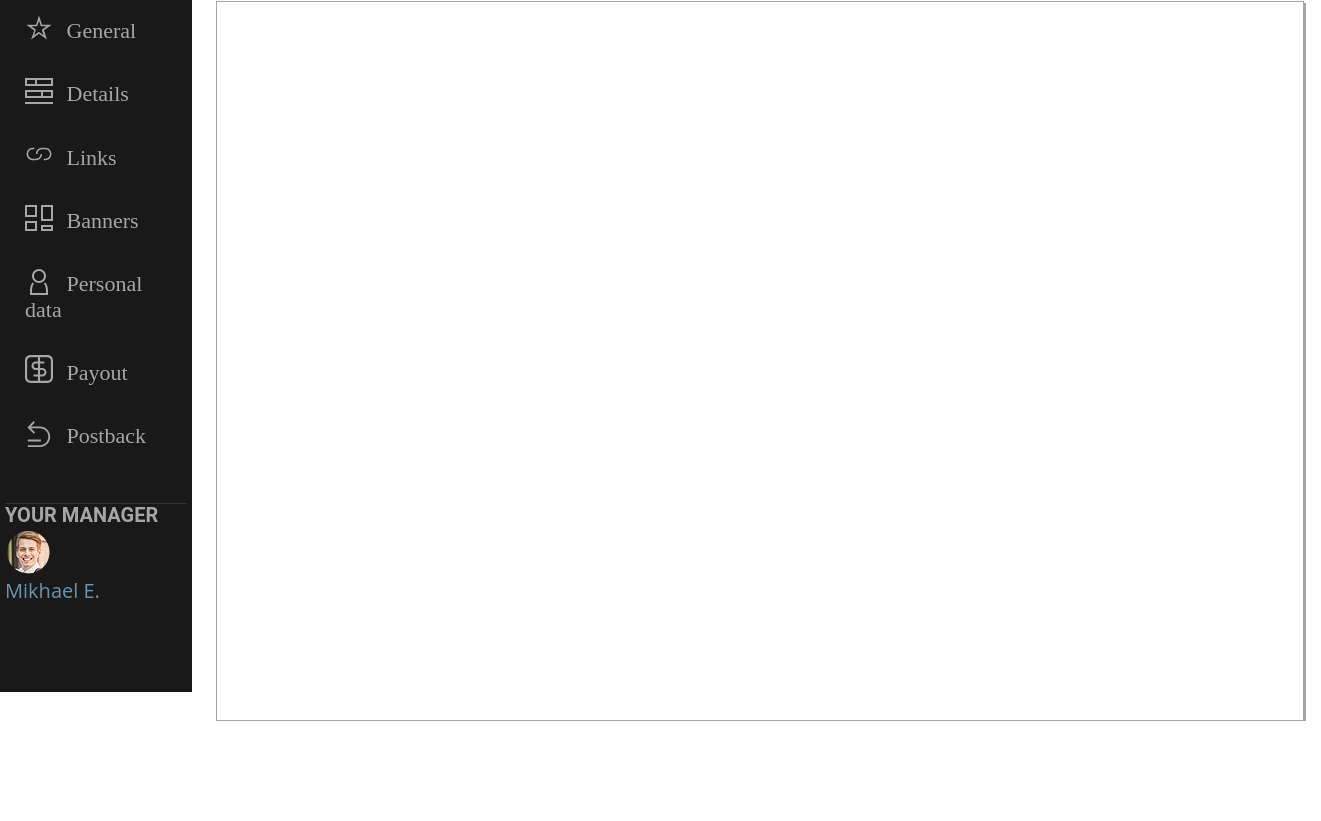
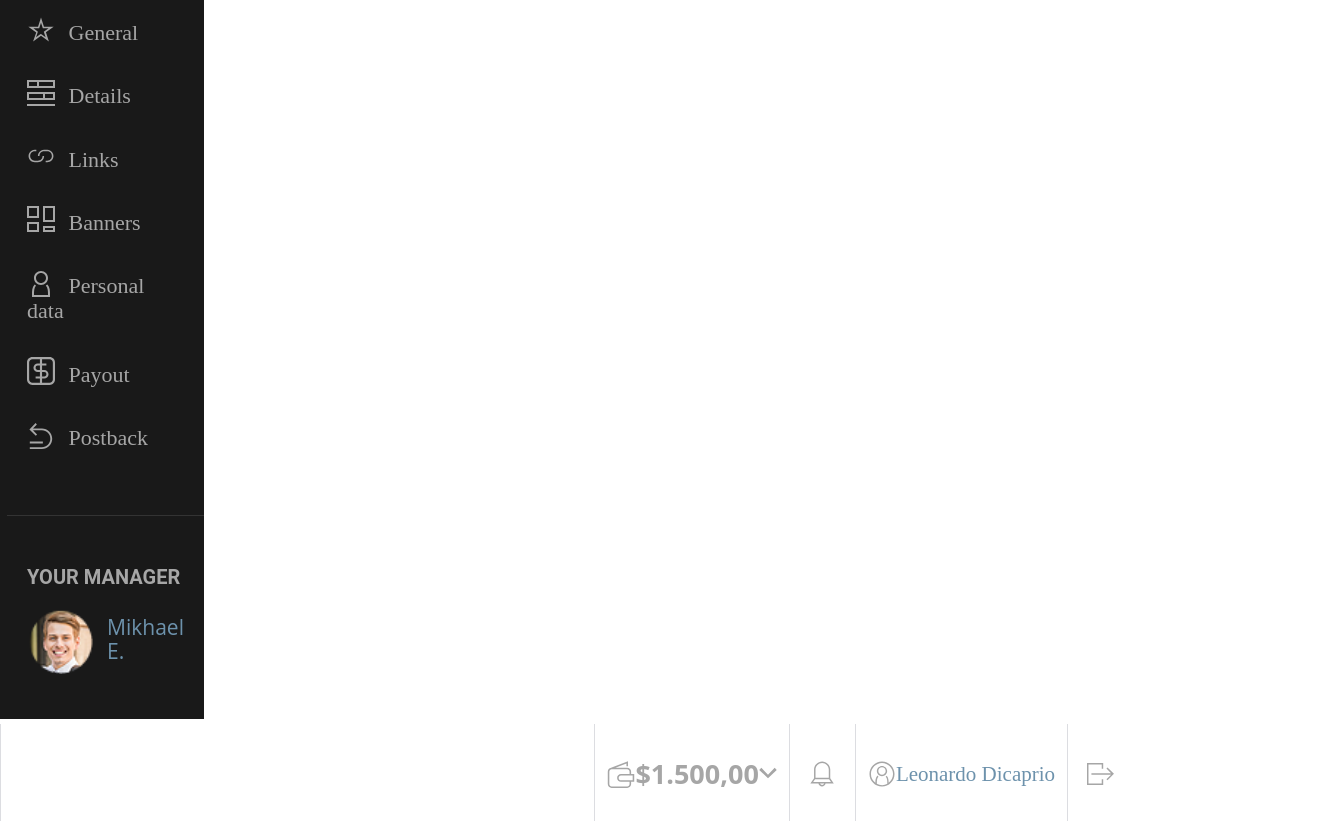
Before and after one commit to malwina-mika/JustDoIt, a website: page src/index.html in a window 1280 px wide. Shown: the part 103-924 px from the top of the page, 1321 px wide, since content can reach past the window. Before the commit the page ends 824 px from the top, so only its background shows below. Drawn offline with nearby package versions, Linux system fonts and the light colour scheme; files that its build step writes are made by us from their sources.

Commit message:
changed styles for avatar

```diff
--- a/src/index.html
+++ b/src/index.html
@@ -11,7 +11,7 @@
 <body>
   <div class="flex-container">
     <div class="sidebar">
-      <div class="flex-wrapper title-wrapper ">
+      <div class="flex-wrapper title-wrapper">
         <h1>Just do it</h1>
         <i class="fas fa-bars hamburger"></i>
       </div>
@@ -76,9 +76,9 @@
           <span>Postback</span>
         </a></li>
       </ul>
-      <div class="menager-avatar">
+      <div class="avatar-wrapper">
         <h3>YOUR MANAGER</h3>
-        <div class="flex-wrapper avatar-wrapper">
+        <div class="flex-wrapper menager-avatar">
           <img src="images/manager_1.png" alt="manager-photo">
           <p class="link-small link-color">Mikhael E.</p>
         </div>
--- a/src/sass/_layout.scss
+++ b/src/sass/_layout.scss
@@ -3,6 +3,7 @@
   margin: 0;
   padding: 0;
 }
+
 body {
   margin: 0;
   padding: 0;
@@ -20,13 +21,6 @@ h1, h2, h3 {
   font-family: $brand-font;
 }
 
-h1 {
-  font-size: 30px;
-  font-family: $main-font;
-  color: $color-light;
-  padding: 0 30px;
-}
-
 h2 {
   font-size: 24px;
 }
@@ -41,26 +35,18 @@ p {
   font-family: $paragraph-font;
 }
 
-a {
-  text-decoration: none;
-  color: $color-links;
-  font-size: 17px;
+.row {
+  flex-direction: row;
 }
 
-.sidebar, .top-side, .main-content-wrapper {
-  heigth: 100%;
-  width: 100%;
-}
-
-.flex-item {
-  display: inline-flex;
-  justify-content: space-evenly;
+.flex-wrapper  {
+  display: flex;
+  flex-direction: row;
+  flex-wrap: nowrap;
+  justify-content: center;
   align-items: center;
 }
 
-.row {
-  flex-direction: row;
-}
 
 .flex-container {
   display: flex;
@@ -77,5 +63,16 @@ a {
 }
 
 .column-wrapper {
-  flex: 0 0 85%;
+  flex: 0 0 86%;
 }
+
+.sidebar, .top-side, .main-content-wrapper {
+  heigth: 100%;
+  width: 100%;
+}
+
+.flex-item {
+  display: inline-flex;
+  justify-content: space-evenly;
+  align-items: center;
+}
--- a/src/sass/_variables.scss
+++ b/src/sass/_variables.scss
@@ -13,6 +13,8 @@ $color-dark-sidebar: #191919;
 $color-gray: #bababa;
 $color-disable: #E3E3E3;
 $color-light: #F5F5F2;
+$color-background: #f1f2f6;
+$color-border-light: #dcdde1;
 $color-red: #FF0000;
 $color-main-hover: #FFA200;
 $color-avtive-green: #04AE00;
--- a/src/sass/components/_avatar.scss
+++ b/src/sass/components/_avatar.scss
@@ -1,23 +1,25 @@
-.menager-avatar {
-  padding: 30px;
+.avatar-wrapper {
+  padding: 30px 20px;
   color: $color-paragraph;
-  height: 60px;
+  .flex-wrapper {
+    justify-content: flex-start;
+  }
+    h3 {
+      margin-top: 20px;
+    }
+
 }
 
-.avatar-wrapper {
-  display: flex;
-  flex-wrap: nowrap;
-  text-align: center;
-  margin: 10px auto;
+.menager-avatar {
+  margin: 15px 0;
   height: 70px;
   .link-small {
     align-self: center;
-    padding-left: 5px;
-    font-size: 18px;
-    color: $color-links;
+    padding-left: 10px;
   }
   img {
     min-width: 70px;
-    height: 100%;
+    margin: 0;
+    padding: 0;
   }
 }
--- a/src/sass/components/_links.scss
+++ b/src/sass/components/_links.scss
@@ -1,15 +1,18 @@
+a {
+  text-decoration: none;
+  color: $color-links;
+  font-size: 17px;
+  margin: 0;
+}
+
 .link-small {
-  font-size: 20px;
+  font-size: 21px;
 }
 
 .link-big {
-  font-size: 22px;
+  font-size: 23px;
 }
 
-.amount {
-  font-size: 20px;
-  font-weight: bold;
-}
 
 .link-color {
   color: $color-links;
--- a/src/sass/components/_navlink.scss
+++ b/src/sass/components/_navlink.scss
@@ -1,6 +1,5 @@
-
 .navlinks {
-  padding-bottom: 40px;
+  padding-bottom: 50px;
   border-bottom: 1px solid $color-dark;
 }
 
--- /dev/null
+++ b/src/sass/components/_title.scss
@@ -0,0 +1,15 @@
+h1 {
+  font-size: 37px;
+  font-family: $main-font;
+  color: $color-light;
+  padding: 0 30px;
+}
+
+.title-wrapper {
+    justify-content: space-between;
+    height: 100px;
+    i {
+      padding: 25px;
+      font-size: 30px;
+    }
+}
--- a/src/sass/components/topbar.scss
+++ b/src/sass/components/_topbar.scss
@@ -3,29 +3,34 @@
   display: flex;
   white-space: nowrap;
   list-style: none;
-  min-height: 80px;
+  min-height: 100px;
   width: 100%;
   padding: 0;
   margin: 0;
-  border-bottom: 1px solid #a6a6a6;
+  border-bottom: 1px solid #dcdde1;
   .flex-item {
     padding: 10px 12px;
-    border-left: 1px solid #a6a6a6;
+    border-left: 1px solid #dcdde1;
   }
 }
 
 .row {
   .item1 {
-    flex: 0 0 60%;
+    flex: 0 0 54%;
   }
   .item2 {
-    flex: 0 0 15%;
+    flex: 0 0 17%;
     .light-icon {
       width: 18px;
       height: 18px;
     }
   }
   .item3 {
-      flex: 0 0 5%;
+      flex: 0 0 6%;
   }
 }
+
+.amount {
+  font-size: 27px;
+  font-weight: bold;
+}
--- a/src/sass/pages/mainpage.scss
+++ b/src/sass/pages/mainpage.scss
@@ -1,7 +1,7 @@
 .main-content-wrapper {
   height: 90%;
   display: block;
-  margin: 24px;
-  border: 1px solid #a6a6a6;
-  box-shadow: 2px  2px #a6a6a6;
+  border: 1px solid #f5f6fa;
+  background-color: #f1f2f6;
+
 }
--- a/src/sass/sections/_sidebar.scss
+++ b/src/sass/sections/_sidebar.scss
@@ -1,5 +1,6 @@
 .sidebar {
   background-color: $color-dark-sidebar;
-  flex: 0 1 15%;
-  padding: 5px;
+  flex: 0 1 14%;
+  min-height: 100vh;
+  padding-left: 7px;
 }
--- a/src/sass/style.scss
+++ b/src/sass/style.scss
@@ -3,11 +3,14 @@
 @import "normalize";
 @import "layout";
 
+@import "components/avatar";
 @import "components/buttons";
+@import "components/icons";
+@import "components/links";
 @import "components/navlink";
-@import "components/icons";
+@import "components/title";
 @import "components/topbar";
-@import "components/links";
+
 
 @import "sections/sidebar";
 
```
Also changed, not shown: src/styleguide.html (+0 -3 lines). Lines whose indentation alone changed are shown as unchanged.
